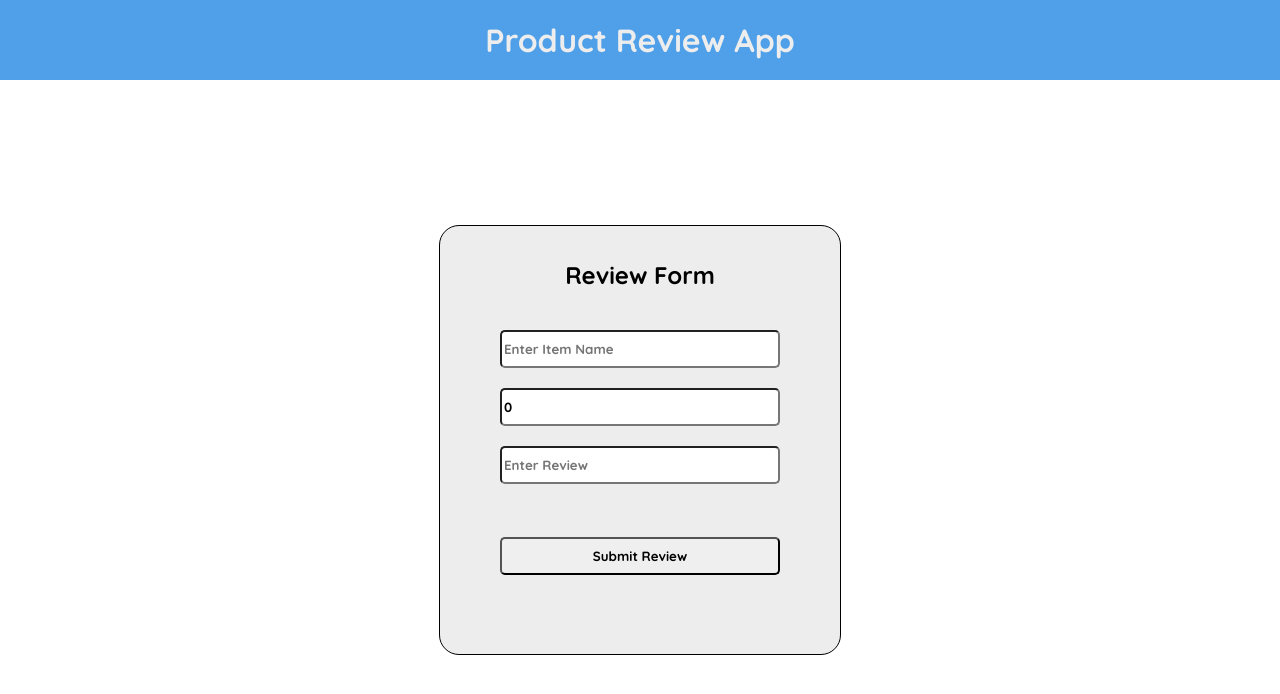
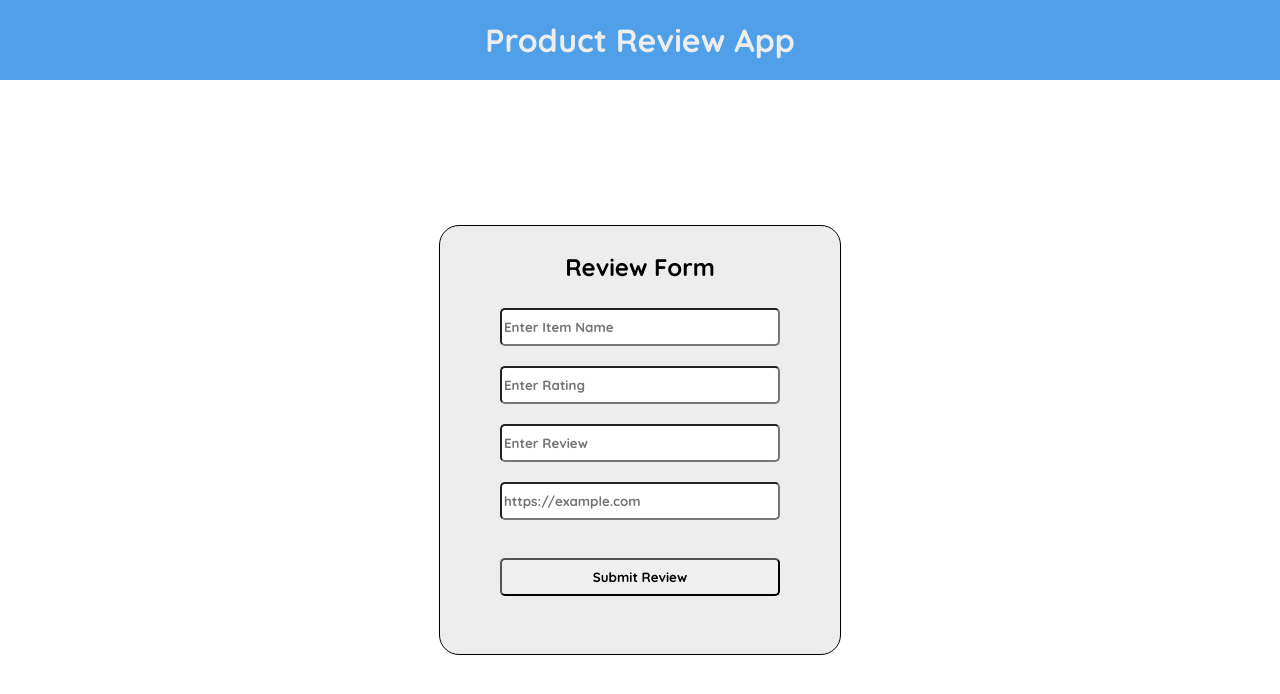
Before and after one commit to Siar416/review-app, a React (Create React App) app in the folder frontend/: page /create-review in a window 1280 px wide. Shown: the top 694 px of the page. Built offline with nearby package versions, Linux system fonts and the light colour scheme.

Commit message:
Added url input field for form

```diff
--- a/frontend/src/components/ReviewDetails.jsx
+++ b/frontend/src/components/ReviewDetails.jsx
@@ -2,6 +2,7 @@ import { useEffect } from "react";
 import { useReviewContext } from "../hooks/useReviewContext";
 import { GoStar } from "react-icons/go";
 import { BsFillTrashFill } from "react-icons/bs";
+import { Link } from "react-router-dom";
 
 const ReviewDetails = () => {
   const { reviews, dispatch } = useReviewContext();
@@ -47,6 +48,7 @@ const ReviewDetails = () => {
               <GoStar />
             </h4>
             <h2 className="review-item review">{review.review}</h2>
+            {review.url && <Link to={review.url}>{review.url}</Link>}
             <BsFillTrashFill
               className="trash"
               onClick={() => handleDelete(review._id)}
--- a/frontend/src/components/ReviewForm.jsx
+++ b/frontend/src/components/ReviewForm.jsx
@@ -7,9 +7,10 @@ const ReviewForm = () => {
   const navigate = useNavigate();
 
   const [product, setProduct] = useState("");
-  const [rating, setRating] = useState(0);
+  const [rating, setRating] = useState(null);
   const [review, setReview] = useState("");
   const [error, setError] = useState(null);
+  const [url, setUrl] = useState("");
   const [emptyFields, setEmptyFields] = useState([]);
 
   const handleSubmit = (e) => {
@@ -21,7 +22,7 @@ const ReviewForm = () => {
         headers: {
           "Content-Type": "application/json",
         },
-        body: JSON.stringify({ product, rating, review }),
+        body: JSON.stringify({ product, rating, review, url }),
       });
       const json = await response.json();
 
@@ -34,6 +35,7 @@ const ReviewForm = () => {
         setRating(0);
         setReview("");
         setError(null);
+        setUrl("");
         setEmptyFields([]);
         console.log("Review has been added", json);
         dispatch({
@@ -85,6 +87,16 @@ const ReviewForm = () => {
             type="text"
             placeholder="Enter Review"
           />
+          <input
+            className={
+              emptyFields.includes("url") ? "inputs error-outline" : "inputs"
+            }
+            value={url}
+            onChange={(e) => setUrl(e.target.value)}
+            type="url"
+            placeholder="https://example.com"
+            pattern="https://."
+          />
         </div>
         <button onClick={handleSubmit} className="inputs">
           Submit Review
--- a/frontend/src/index.css
+++ b/frontend/src/index.css
@@ -127,6 +127,10 @@ table {
   border-spacing: 0;
 }
 
+a {
+  text-decoration: none;
+}
+
 .App {
   width: 100vw;
   height: 100vh;
@@ -200,13 +204,10 @@ table {
   color: red;
 }
 
-
-
 .review-item {
   font-size: 1.2rem;
   font-weight: 400;
   margin: 10px;
-
 }
 
 .title {
@@ -241,7 +242,6 @@ table {
 .form-inputs {
   display: flex;
   flex-direction: column;
-
 }
 
 .inputs {
```
Also changed, not shown: 2 other files (tests, documents, lock files or other folders).
